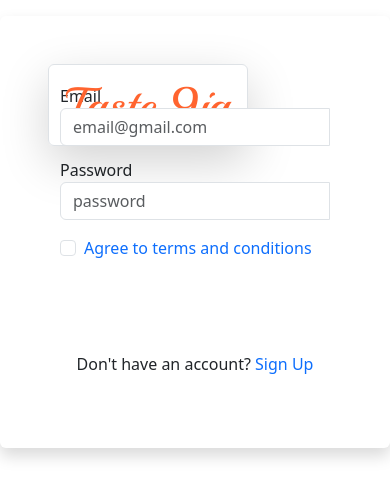
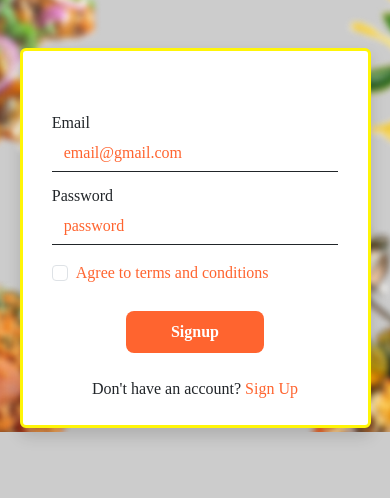
Before and after one commit to brightKams/CMM007, a PHP site: page /login.html in a window 390 px wide. Shown: the top 498 px of the page. Run offline with PHP 8.4, Linux system fonts and the light colour scheme.

Commit message:
Update commit for FoodApp Website

```diff
--- a/foodBlogApp/assets/styles/styles.css
+++ b/foodBlogApp/assets/styles/styles.css
@@ -280,3 +312,127 @@ section.getInspired-wrapper {
 }
 
 /* END OF STYLES FOR POPULAR RECCIPE DISHES DISPLAY */
+
+/* END OF LANDING PAGE */
+
+
+/* BEGINNING OF SIGNUP PAGE */
+.formPage-body {
+    background:rgba(0, 0, 0, 0.2) url("../images/form-background.png") no-repeat top center;
+    background-position: top ;
+    background-size: cover;
+}
+
+
+.formMain-wrapper {
+    width: 65%;
+    margin: 1% auto;
+    background-color: #fff;
+    border: 3px solid  rgba(255, 245, 7, 1);
+    font-family: var(--FONT2) ;
+}
+
+.formImage-wrapper {
+    width: 50% !important;
+    background: url("../images/formConainer-img.png") no-repeat top right;
+    background-size: contain;
+
+}
+.signupForm-wrapper {
+    width: 50%;
+    margin: auto;
+}
+
+.formHeader {
+    z-index: 1200;
+    top: 5%;
+}
+
+.formLogo {
+    border-color: #ff642f !important;
+    transition: all 1s ease-in-out;
+
+}
+.formLogo:hover {
+    border: 0 !important;
+    background-image: linear-gradient(to bottom right, rgba(255, 100, 47, 0.3), #eee7e44d);
+}
+
+.signupForm-wrapper .form-control {
+    border: none;
+    border-bottom: 1px solid;
+    border-radius: 0;
+}
+.signupForm-wrapper .form-control:focus {
+     outline: 0;
+}
+.signupForm-wrapper .form-control::placeholder {
+     color: #ff642f;
+}
+.form-check-input:checked {
+    background-color: #ff642f;
+    border-color: #ff642f;
+}
+
+.signupBtn, .signinBtn {
+    background: #ff642f;
+    font-weight: bold;
+}
+.signup-quicklink, .agree-quicklink, .signin-quicklink {
+    color: #ff642f;
+}
+.signupBtn:hover, .signinBtn:hover {
+    background: #fff;
+    color: #ff642f !important;
+    border: 2px solid;
+}
+
+/* SIGNIN FORM */
+
+.signinFormMain-wrapper {
+    width: 50%;
+    /* margin: auto !important; */
+}
+
+
+
+
+
+
+/* BEGINNING OF CSS MEDIA QUERIES */
+
+
+@media screen and (max-width: 989px) {
+
+    .formHeader {
+        /* z-index: 1200; */
+        top: 2%;
+        left: 30%;
+    }
+
+    .formLogo {
+        border: none !important;
+
+    }
+    .signupForm-wrapper {
+        width: 90%;
+        margin-top: 20px;
+    }
+
+    .signinFormMain-wrapper {
+        width: 80%;
+        padding-top: 10% !important;
+    }
+
+}
+
+
+@media screen and (max-width: 576px) {
+    .formMain-wrapper {
+        width: 90%;
+
+    }
+    .signinFormMain-wrapper {
+        padding: 0 !important;
+    }
+}
--- a/foodBlogApp/index.php
+++ b/foodBlogApp/index.php
@@ -8,6 +8,7 @@
 <body>
     <?php
         echo "Hello World!";
+        header("Location: index.html");
 
     ?>
 </body>
--- a/foodBlogApp/login.html
+++ b/foodBlogApp/login.html
@@ -19,24 +19,18 @@
 
 <body class="formPage-body">
 
-    <main class="signinFormMain-wrapper formMain-wrapper d-flex position-relative justify-content-between my-3 shadow rounded p-5">
-        <header class="formHeader position-absolute">
-            <a class="navbar-brand" href="#">
-                <p class="logo formLogo d-flex align-items-center justify-content-center m-auto m-md-0 border shadow-lg rounded p-1 text-center">Taste 9ja
-                </p>
-            </a>
+    <main class="signinFormMain-wrapper formMain-wrapper d-flex position-relative justify-content-between mt-5 shadow rounded p-5">
+        <div class="formImage-wrapper  d-none d-lg-block">
+            <header class="formHeader position-absolute">
+                <a class="navbar-brand" href="index.html">
+                    <p class="logo formLogo d-flex align-items-center justify-content-center m-auto m-md-0 border shadow-lg rounded p-1 text-center">Taste 9ja
+                    </p>
+                </a>
 
-        </header>
-        <div class="formImage-wrapper  d-none d-lg-block">
+            </header>
+        </div>
 
-
-
-
-
-        </div>
-        <form class="signupForm-wrapper row m-auto  pt-2  needs-validation" novalidate>
-
-
+        <form class="signupForm-wrapper row m-auto  pt-5  needs-validation" novalidate>
 
 
 
@@ -77,9 +71,6 @@
                 </div>
             </div>
 
-
-
-
             <div class="col-8 m-auto d-flex justify-content-center">
                 <button class="signinBtn signupBtn btn rounded-3 px-4 w-75 py-2 mt-2 text-white" type="submit">Signup</button>
             </div>
```
Also changed, not shown: other parts of foodBlogApp/assets/styles/styles.css (+34 -2 lines), foodBlogApp/index.html (+10 -6 lines), foodBlogApp/login.php (added, +7 -0 lines), foodBlogApp/signup.php (added, +23 -0 lines), foodBlogApp/assets/images/avatarPlaceholder.png (added), foodBlogApp/assets/images/beveragesimages.png (added), foodBlogApp/assets/images/form-background.png (added), foodBlogApp/assets/images/form-bg1.png (added), foodBlogApp/assets/images/formConainer-img.png (added).
